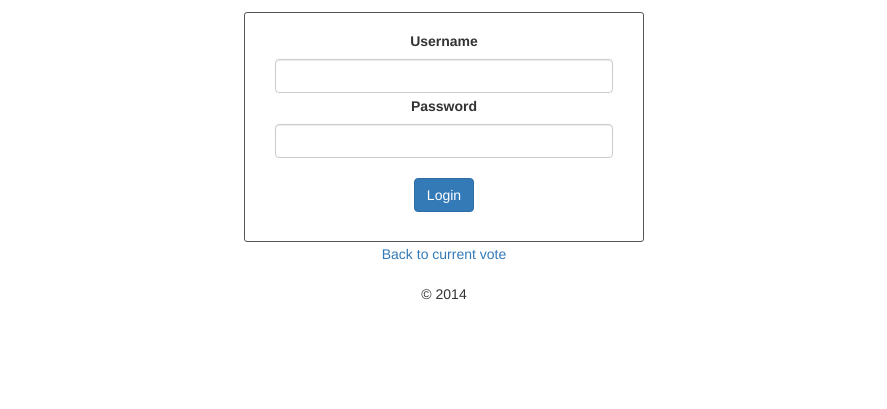
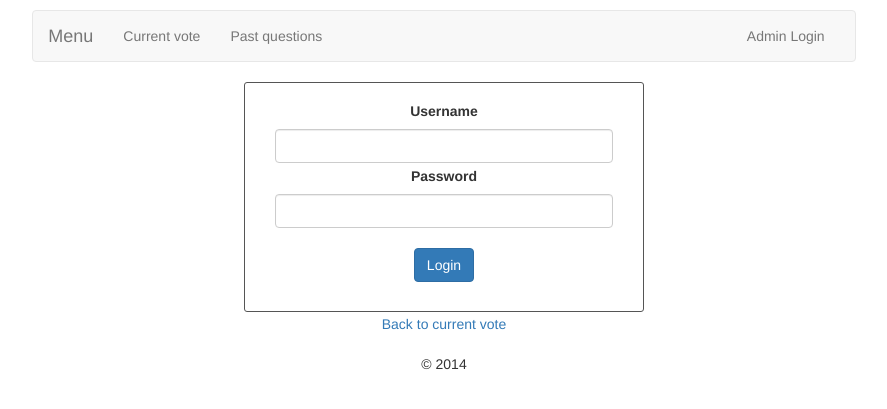
Before and after one commit to andriusa2/miniature-clicker, a Flask app: page /login in a window 1280 px wide. Shown: the top 409 px of the page, without its empty margins (196-1083 px from the left). Run offline with Flask 2, Linux system fonts and the light colour scheme; some libraries are stand-ins or nearby versions.

Commit message:
Pwetty navigation, wooo

```diff
--- a/app/admin/views.py
+++ b/app/admin/views.py
@@ -26,7 +26,7 @@ def add_user():
         db.session.commit()
         flash('Successfully registered %s' % form.username.data)
         return redirect(url_for('.add_user', methods=['GET']))
-    return render_template('admin/register.html', form=form)
+    return render_template('admin/register.html', form=form, logged_in=current_user.is_authenticated())
 
 
 @mod.route("/login", methods=["GET", "POST"])
@@ -36,7 +36,7 @@ def login():
         flash("Successfully logged in as %s" % form.user.username)
         login_user(form.user)
         return redirect(request.args.get("next") or url_for(".show_all"))
-    return render_template('admin/login.html', form=form) # render_template("admin/login.html", form=form)
+    return render_template('admin/login.html', form=form, logged_in=current_user.is_authenticated()) # render_template("admin/login.html", form=form)
 
 
 @mod.route("/logout")
@@ -52,7 +52,7 @@ def show_all():
     if questions is None:
         return 'No questions found'
     data = list(map(lambda a: a.get_data(), questions))
-    return render_template("admin/all_q.html",questions=data)
+    return render_template("admin/all_q.html",questions=data, logged_in=current_user.is_authenticated())
 
 @mod.route("/admin/edit/<qid>/", methods=['GET'])
 @login_required
@@ -62,7 +62,7 @@ def show_edit(qid):
         flash('Error: question not found')
         return redirect(url_for('.show_all'))
     data = data.get_data()
-    return render_template("/admin/edit.html", question=data)
+    return render_template("admin/edit.html", question=data, logged_in=current_user.is_authenticated())
 
 
 @mod.route("/admin/test_edit/<qid>/<field>/<val>/", methods=['GET'])
@@ -85,8 +85,16 @@ def submit_edit(qid):
     if data is None:
         flash('Error: question not found')
         return "No question found", 500
-    for field, val in request.form.iteritems():
-        data.update_field(field, val, delayed_commit=True)
+    # full update
+    finishes = datetime.datetime.min + datetime.timedelta(seconds=int(request.form['duration']))
+    started = None
+    options = request.form.getlist('options')
+    data.finishes = finishes
+    data.started = started
+    data.update_field('options', options, delayed_commit=True)
+    data.update_field('correct', request.form['correct'], delayed_commit=True)
+    data.update_field('title', request.form['title'], delayed_commit=True)
+    data.update_field('description', request.form['description'], delayed_commit=True)
     db.session.commit()
     return "Set successfully"
 
@@ -109,7 +117,7 @@ def add_question():
             flash('Question added successfully')
             return redirect(url_for('.show_all'))
         flash('Not enough data provided')
-    return render_template('admin/add_question.html')
+    return render_template('admin/add_question.html', logged_in=current_user.is_authenticated())
 
 
 
--- a/app/static/style.css
+++ b/app/static/style.css
@@ -105,10 +105,3 @@ dt label {
     text-decoration:underline;
     color:#000;
 }
-.nav {
-    padding:6px;
-    text-align:left;
-}
-.nav a {
-    padding-right:15px;
-}
--- a/app/templates/admin/add_question.html
+++ b/app/templates/admin/add_question.html
@@ -1,7 +1,6 @@
 {% extends "questions/main.html" %}
 
 {% block content %}
-<div class="nav"><a href="/admin/show/all">To complete question management list</a></div>
 <div class="add_question_box">
     <form method="post" action="/admin/add_question/">
         <label for="title">Question summary:</label>
--- a/app/templates/admin/all_q.html
+++ b/app/templates/admin/all_q.html
@@ -1,6 +1,5 @@
 {% extends "questions/main.html" %}
 {% block content %}
-<div class="nav"><a href="/admin/add_question/">Add new question</a><a href="/show/all">To completed questions results list</a></div>
 <div class="results_header">
 Questions
 </div>
--- a/app/templates/admin/edit.html
+++ b/app/templates/admin/edit.html
@@ -1,7 +1,6 @@
 {% extends "questions/main.html" %}
 
 {% block content %}
-<div class="nav"><a href="/admin/show/all">To complete question management list</a></div>
 <div class="add_question_box">
     <form method="post" action="/admin/edit/{{ question.id }}/">
         <label for="title">Question summary:</label>
--- a/app/templates/questions/all_q.html
+++ b/app/templates/questions/all_q.html
@@ -1,6 +1,5 @@
 {% extends "questions/main.html" %}
 {% block content %}
-<div class="nav"><a href="/">Back to current vote</a></div>
 <div class="results_header">
 Results of questions
 </div>
--- a/app/templates/questions/main.html
+++ b/app/templates/questions/main.html
@@ -10,6 +10,40 @@
 </head>
 <body>
 <div class="col-lg-8 col-md-7 col-sm-7 col-cs-7 container" style="float:none;">
+
+    <nav class="navbar navbar-default" role="navigation">
+      <div class="container-fluid">
+        <div class="navbar-header">
+          <button type="button" class="navbar-toggle" data-toggle="collapse" data-target="#navbar-collapse-1">
+            <span class="sr-only">Toggle navigation</span>
+            <span class="icon-bar"></span>
+            <span class="icon-bar"></span>
+            <span class="icon-bar"></span>
+          </button>
+          <a class="navbar-brand" href="#">Menu</a>
+        </div>
+
+        <div class="collapse navbar-collapse" id="navbar-collapse-1">
+          <ul class="nav navbar-nav">
+            <li><a href="{{ url_for('questions.vote') }}">Current vote</a></li>
+          {% if logged_in %}
+            <li><a href="{{ url_for('questions.show_all') }}">All questions</a></li>
+            <li><a href="{{ url_for('admin.add_question') }}">New question</a></li>
+            <li><a href="{{ url_for('admin.add_user') }}">New user</a></li>
+          {% else %}
+            <li><a href="{{ url_for('questions.show_all') }}">Past questions</a></li>
+          {% endif %}
+          </ul>
+          <ul class="nav navbar-nav navbar-right">
+          {% if logged_in %}
+            <li><a href="{{ url_for('admin.logout') }}">Admin Logout</a></li>
+          {% else %}
+            <li><a href="{{ url_for('admin.login') }}">Admin Login</a></li>
+          {% endif %}
+          </ul>
+        </div>
+      </div>
+    </nav>
     {% with messages = get_flashed_messages() %}
     {% if messages %}
     <ul class="flashes">
--- a/app/templates/questions/results.html
+++ b/app/templates/questions/results.html
@@ -1,6 +1,5 @@
 {% extends "questions/main.html" %}
 {% block content %}
-    <div class="nav"><a href="/show/all">To complete question list</a></div>
     <div class="question">{{ question.title }}</div>
     <div class="question_res">
     {% for option in question.options %}
--- a/app/templates/questions/voting.html
+++ b/app/templates/questions/voting.html
@@ -23,5 +23,4 @@
     <input type="hidden" name="question_id" value="{{ question["id"] }}" />
     </form>
     </div>
-    <div class="nav"><a href="/show/all">To completed questions results</a><a href="/login">Admin login</a></div>
 {% endblock %}
```
Also changed, not shown: app/questions/views.py (+4 -4 lines).
